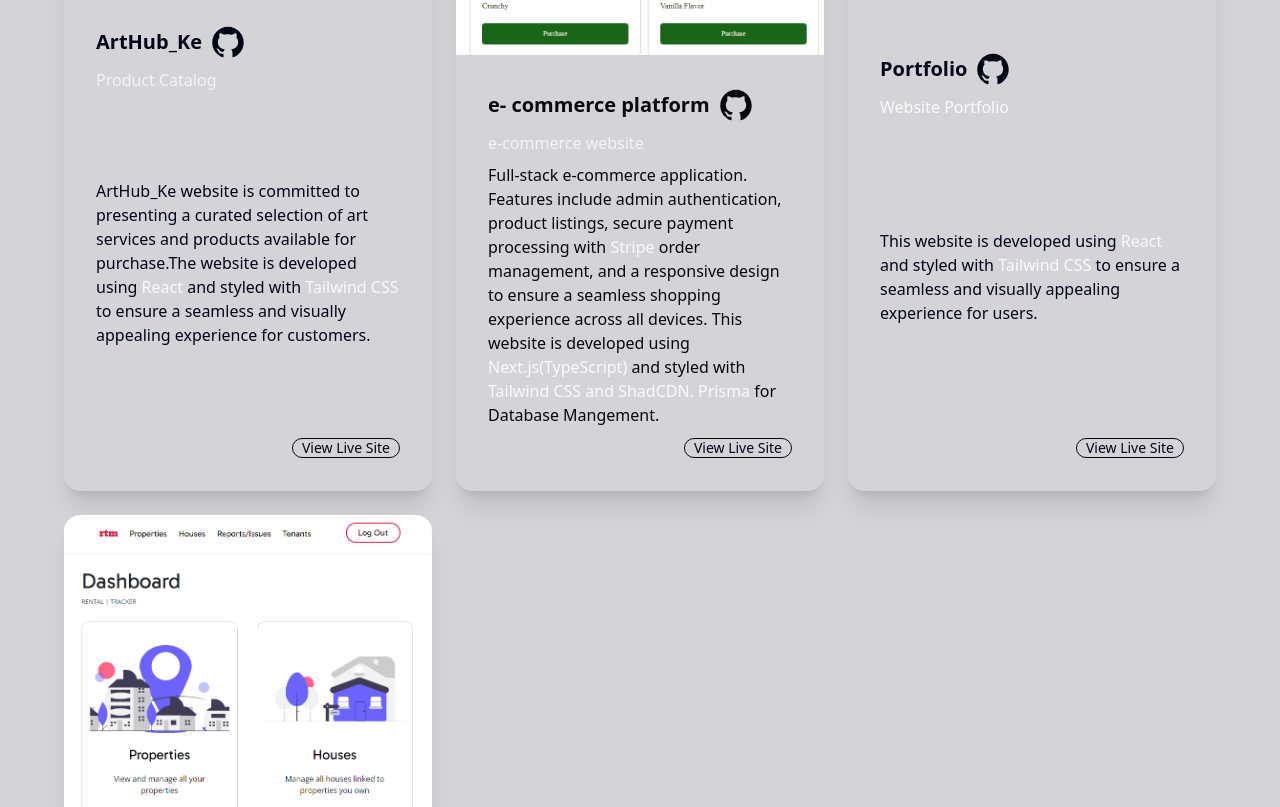
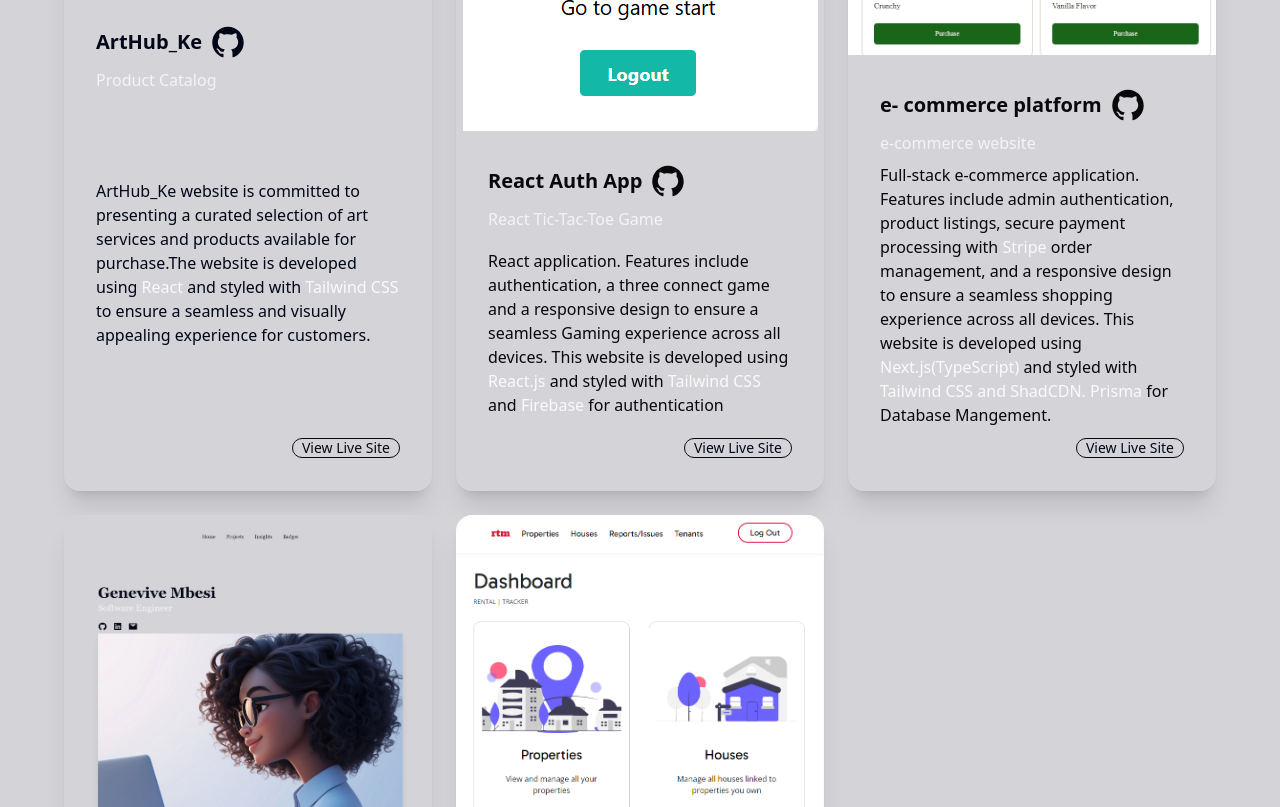
Before and after one commit to Genevive-Mbesi/Portfolio, a React (Create React App) app in the folder portfolio/: page /projects in a window 1280 px wide. Shown: the part 600-1407 px from the top of the page. Built offline with nearby package versions, Linux system fonts and the light colour scheme.

Commit message:
auth app

```diff
--- a/portfolio/src/components/projects.jsx
+++ b/portfolio/src/components/projects.jsx
@@ -5,6 +5,7 @@ import art from "../assets/artheart.jpeg";
 import rental from "../assets/rtm.png";
 import portfolio from "../assets/Portfolio.jpeg";
 import commerce from "../assets/commerce.jpeg";
+import tictac from "../assets/tictac.png"
 
 function Projects() {
   return (
@@ -38,6 +39,44 @@ function Projects() {
                 <div className="card-actions justify-end">
                   <a href="https://arthubke.vercel.app">
                     <div className="badge badge-outline text-zinc-950">
+                      View Live Site
+                    </div>
+                  </a>
+                </div>
+              </div>
+            </div>
+          </div>
+          <div className="card-container">
+            <div className="card w-full bg-zinc-300 shadow-xl">
+              <figure>
+                <img src={tictac} alt="tictac" />
+              </figure>
+              <div className="card-body">
+                <h2 className="card-title text-zinc-950">
+                  React Auth App
+                  <div className="text-4xl">
+                    <a href="https://github.com/Genevive-Mbesi/React-auth-app">
+                      <AiFillGithub />
+                    </a>
+                  </div>
+                </h2>
+                <p className="text-zinc-100"> React Tic-Tac-Toe Game </p>
+                <p className="text-zinc-950">
+                  React application. Features include
+                  authentication, a three connect game
+                 and a responsive design to ensure a seamless
+                  Gaming experience across all devices. This website is
+                  developed using{" "}
+                  <span className="text-zinc-50">React.js </span>
+                  and styled with{" "}
+                  <span className="text-zinc-50">
+                    Tailwind CSS
+                  </span> and
+                  <span className="text-zinc-50"> Firebase</span> for authentication
+                </p>
+                <div className="card-actions justify-end">
+                  <a href="https://react-auth-app-genevivembesis-projects.vercel.app/">
+                    <div className="badge badge-outline text-slate-950">
                       View Live Site
                     </div>
                   </a>
```
Also changed, not shown: portfolio/src/assets/tictac.png (added).
